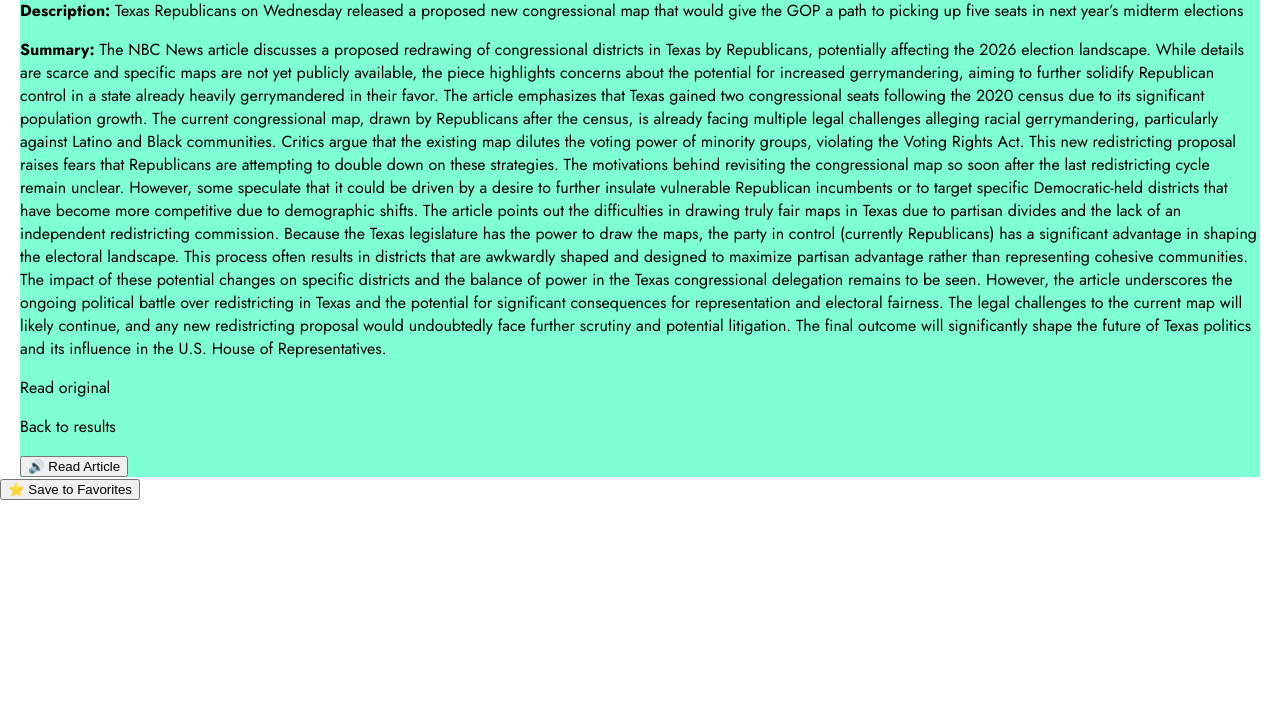
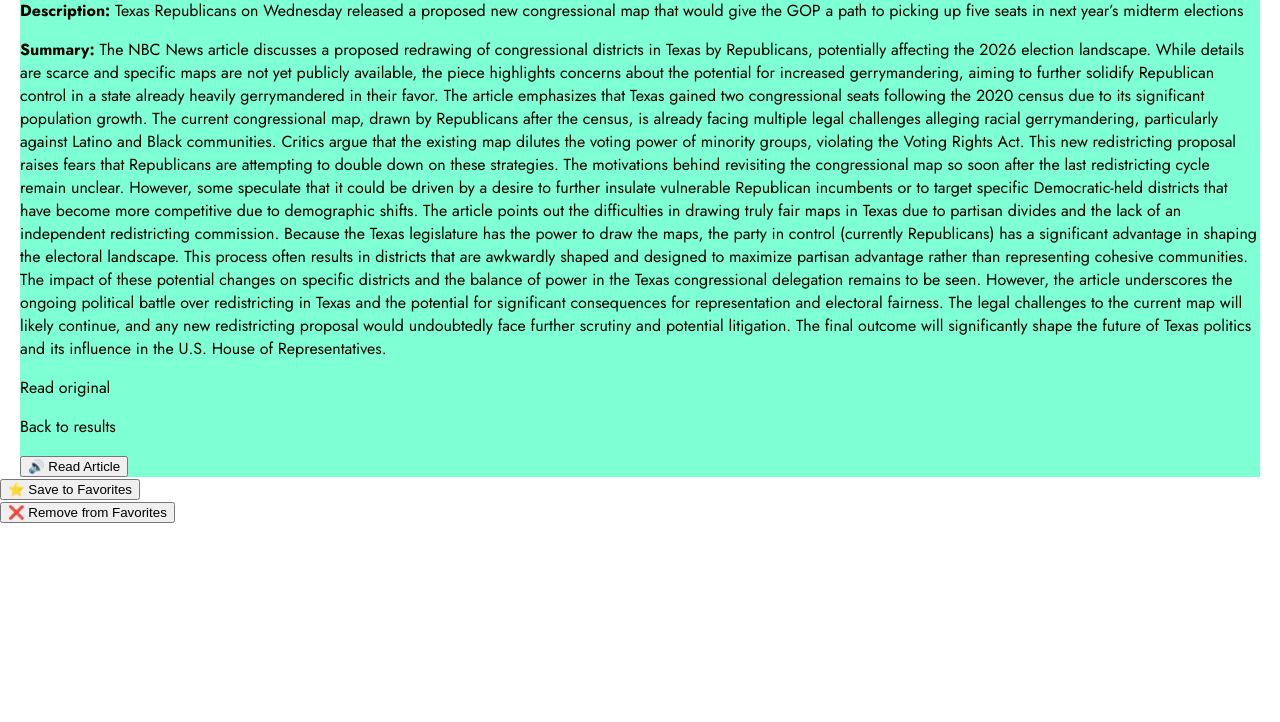
Before and after one commit to ChrizYe/SEO_Project_Final, a Flask app: page /favorite-article/1 in a window 1280 px wide. Shown: the part 1004-1726 px from the top of the page. Run offline with Flask 3, Linux system fonts and the light colour scheme; a user stored in the database is signed in.

Commit message:
now can remove articles from favorites

```diff
--- a/main.py
+++ b/main.py
@@ -303,6 +303,25 @@ def add_favorite():
 
     return redirect(request.referrer)
 
+@app.route("/remove-favorite", methods=["POST"])
+def remove_favorite():
+    new_favorite = {
+        "url": request.form.get("url")
+    }
+
+    username = session.get('username')
+    if not username:
+        return redirect(url_for('login'))
+
+    user = User.query.filter_by(username=username).first()
+    favorites = json.loads(user.favorites or "[]")
+
+    new_favs = [fav for fav in favorites if fav.get('url') != new_favorite['url']]
+    user.favorites = json.dumps(new_favs)
+    print("New favorite received:", favorites)
+    db.session.commit()
+
+    return redirect(url_for("main_page"))
 
 @app.route("/user-page",methods=["GET", "POST"])
 def user_page():
--- a/static/home-news-list.css
+++ b/static/home-news-list.css
@@ -106,3 +106,9 @@ a {
 
   }
 }
+@media (max-width: 800px) {
+  .news-img-div{
+    display: none;
+  }
+
+}
--- a/static/user-page.css
+++ b/static/user-page.css
@@ -2,3 +2,7 @@
     background-color: beige;
     margin: 0px 40px;
 }
+
+.userpage{
+    margin-left: 20px;
+}
--- a/templates/article.html
+++ b/templates/article.html
@@ -51,6 +51,12 @@
       <button type="submit">⭐ Save to Favorites</button>
     </form>
 
+    <form method="POST" action="{{ url_for('remove_favorite') }}">
+      <input type="hidden" name="url" value="{{ article.url }}" />
+
+      <button type="submit">❌ Remove from Favorites</button>
+    </form>
+
     <script>
       function readArticle() {
         const title = "{{ article.title }}";
--- a/templates/user-page.html
+++ b/templates/user-page.html
@@ -6,7 +6,7 @@
   <body>
     <header class="header">
       <div class="title-wrapper">
-        <h1 class="title">{{userName}}'s Page</h1>
+        <h1 class="title userpage">{{userName}}'s Page</h1>
       </div>
       <a href="{{url_for('main_page')}}" class="user-container">
         <p class="username">Home</p>
```
Also changed, not shown: instance/site.db.
